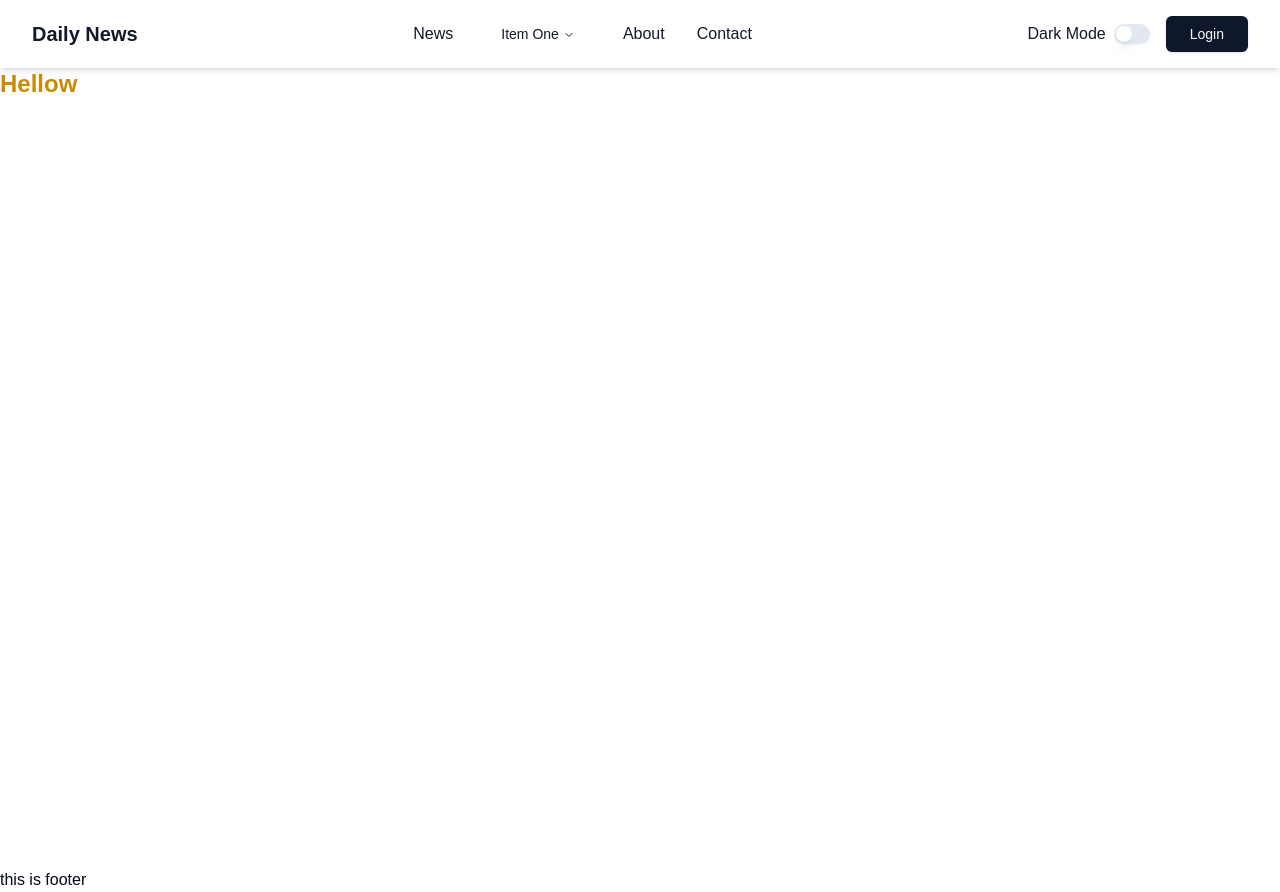
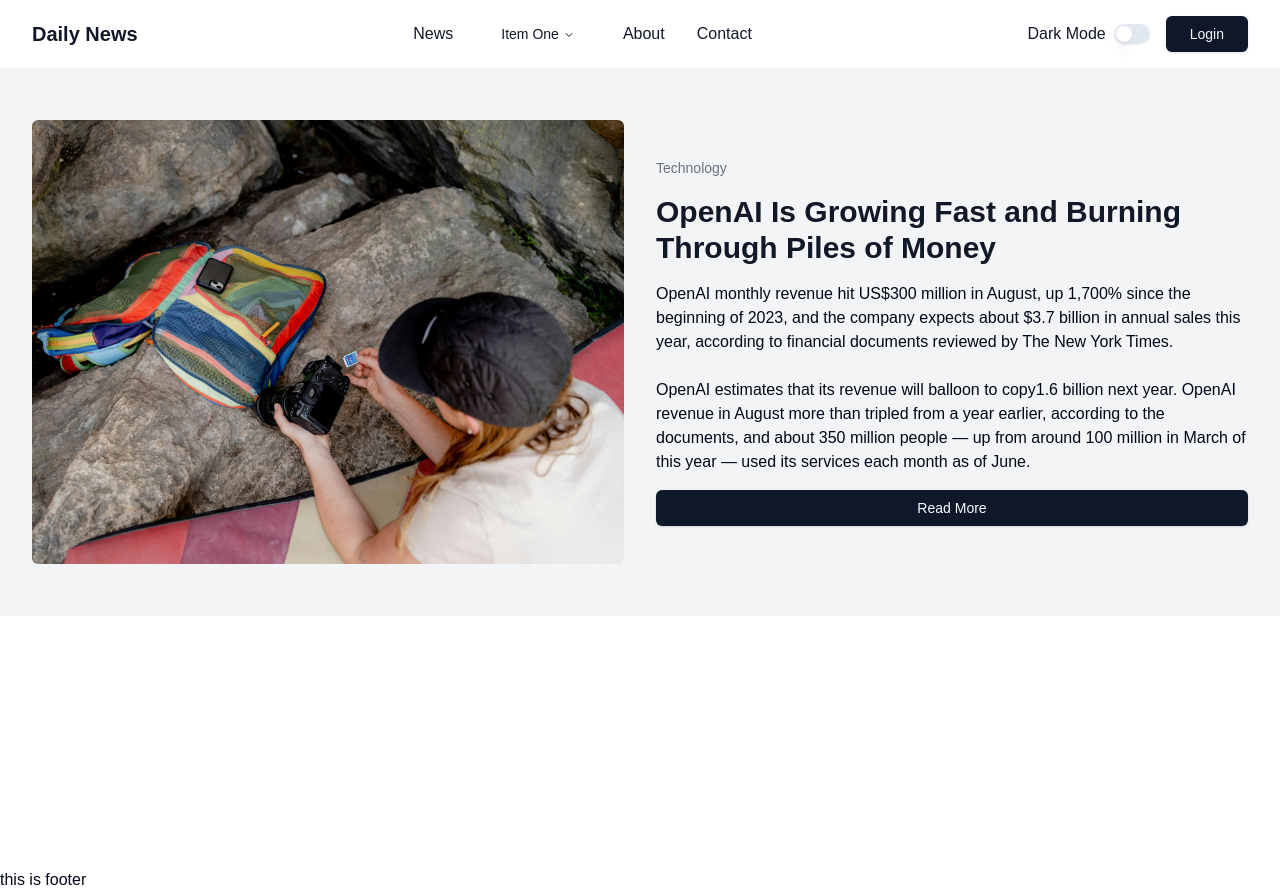
Before and after one commit to TauhidOSD/next-news-portal, a Next.js app: page / in a window 1280 px wide. Built offline with nearby package versions, Linux system fonts and the light colour scheme.

Commit message:
Banner section Added

```diff
--- a/src/app/page.tsx
+++ b/src/app/page.tsx
@@ -1,9 +1,10 @@
+import Banner from "@/components/Banner";
 
 
 export default function Home() {
   return (
-   <div>
-    <h1 className="text-2xl font-bold text-yellow-600">Hellow</h1>
-   </div>
+    <div>
+      <Banner />
+    </div>
   );
 }
--- /dev/null
+++ b/src/components/Banner.tsx
@@ -0,0 +1,40 @@
+import Image from 'next/image'
+
+import bannerImg from "@/assets/banner.jpg"
+import { Button } from './ui/button'
+const Banner = () => {
+    return (
+        <section className="bg-gray-100 py-8">
+            <div className="max-w-7xl mx-auto grid grid-cols-1 md:grid-cols-2 items-center gap-8 px-4 sm:px-6 lg:px-8 py-5">
+                <div className='w-full'>
+                    <Image
+                        src={bannerImg}
+                        alt="Picture of the author"
+                        placeholder="blur"
+                        className='w-full h-auto object-cover rounded-md'
+
+                    />
+                </div>
+                {/* content */}
+                <div className=' flex flex-col space-y-4'>
+                    <h4 className='text-sm font-medium text-gray-500'>Technology</h4>
+                    <h2 className='text-3xl font-bold text-gray-900'> OpenAI Is Growing Fast and Burning Through Piles of Money</h2>
+                    <p> OpenAI monthly revenue hit US$300 million in August, up 1,700% since
+                        the beginning of 2023, and the company expects about $3.7 billion in
+                        annual sales this year, according to financial documents reviewed by
+                        The New York Times.
+                        <br /> <br />
+                        OpenAI estimates that its revenue will balloon
+                        to copy1.6 billion next year. OpenAI revenue in August more than
+                        tripled from a year earlier, according to the documents, and about
+                        350 million people — up from around 100 million in March of this
+                        year — used its services each month as of June.</p>
+
+                    <Button variant="default">Read More</Button>
+                </div>
+            </div>
+        </section>
+    )
+}
+
+export default Banner
```
Also changed, not shown: src/assets/banner.jpg (added).
